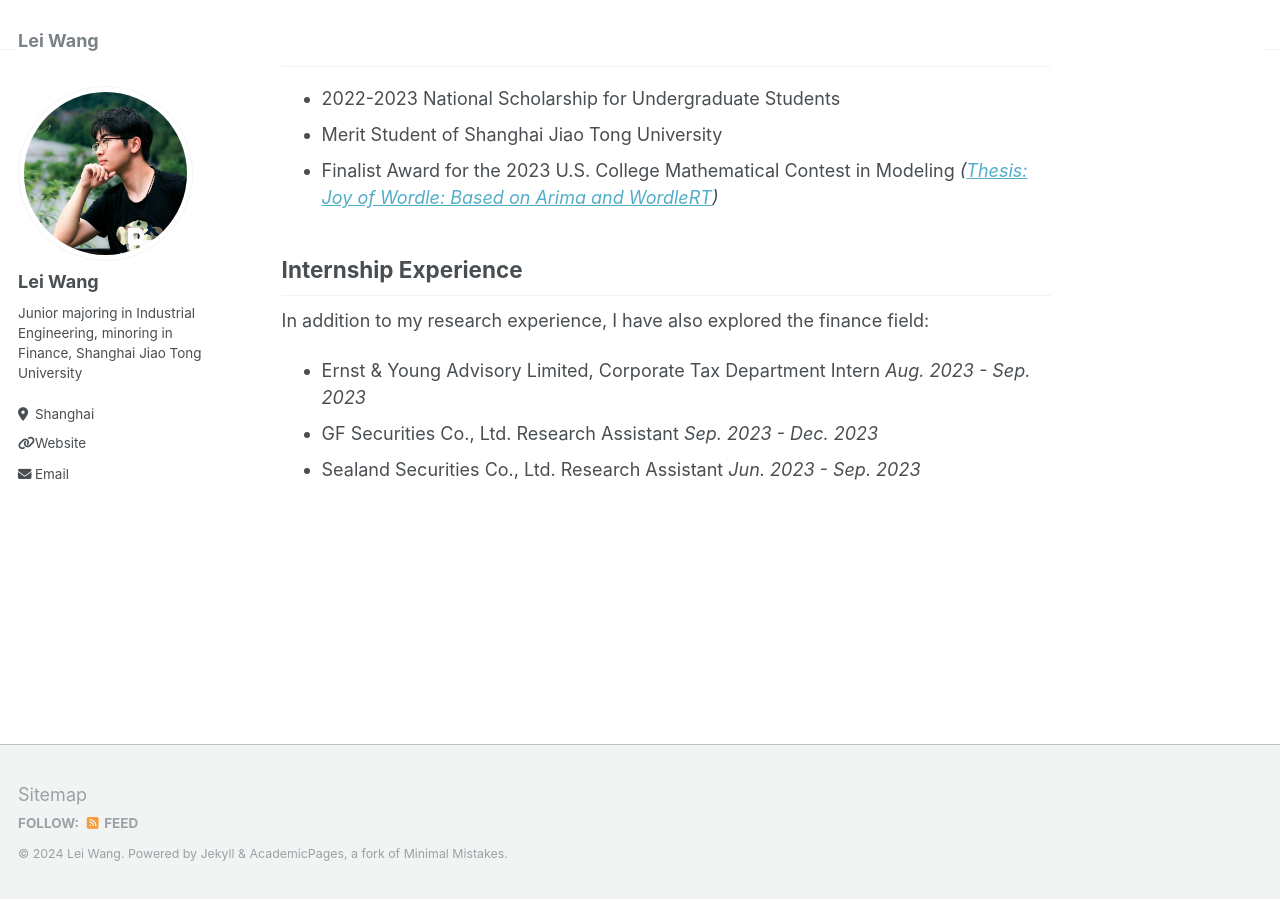
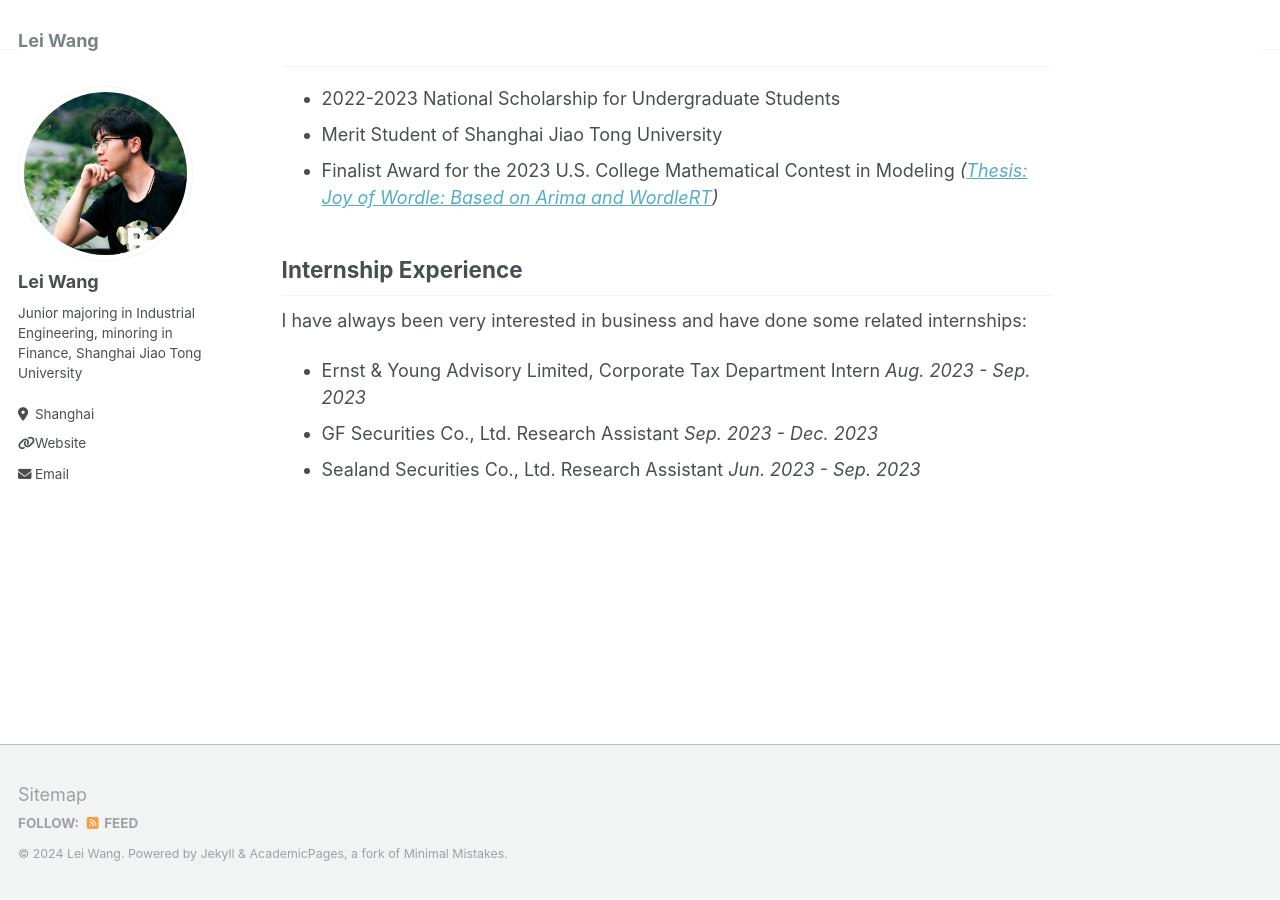
Before and after one commit to Wanglei123SJTU/Wanglei123SJTU.github.io, a Jekyll site: the page built from _pages/about.md, in a window 1280 px wide and 900 px high, scrolled down 737 px. Built offline with Jekyll 4.4.1, drawn with Linux system fonts in a browser that asks for light colours.

Commit message:
Update about.md

```diff
--- a/_pages/about.md
+++ b/_pages/about.md
@@ -34,7 +34,7 @@ Selected Awards
 
 Internship Experience
 ------
-In addition to my research experience, I have also explored the finance field:
+I have always been very interested in business and have done some related internships:
 * Ernst & Young Advisory Limited, Corporate Tax Department Intern                                 _Aug. 2023 - Sep. 2023_
 * GF Securities Co., Ltd.   Research Assistant                                                  _Sep. 2023 - Dec. 2023_
 * Sealand Securities Co., Ltd. Research Assistant                                             _Jun. 2023 - Sep. 2023_
```
